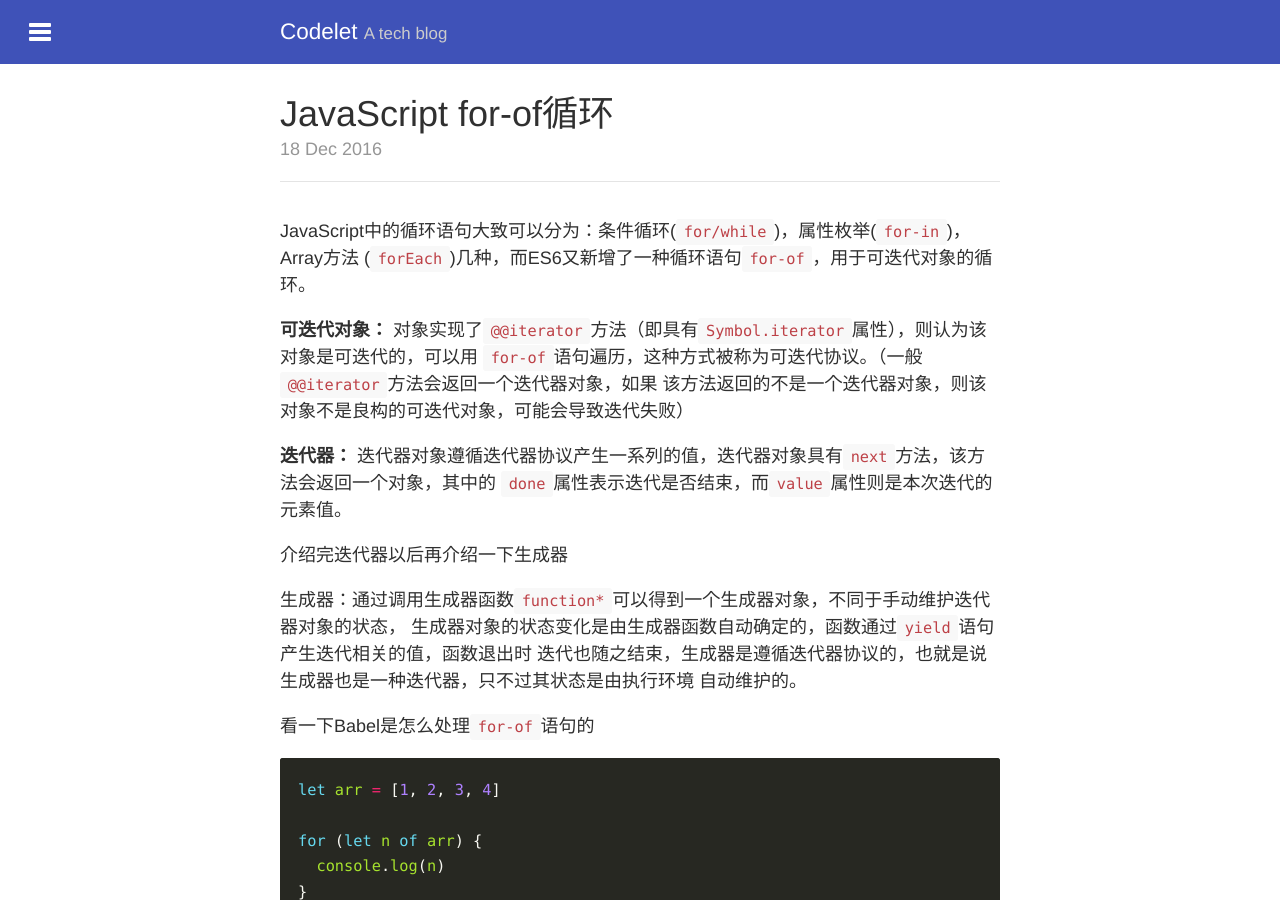
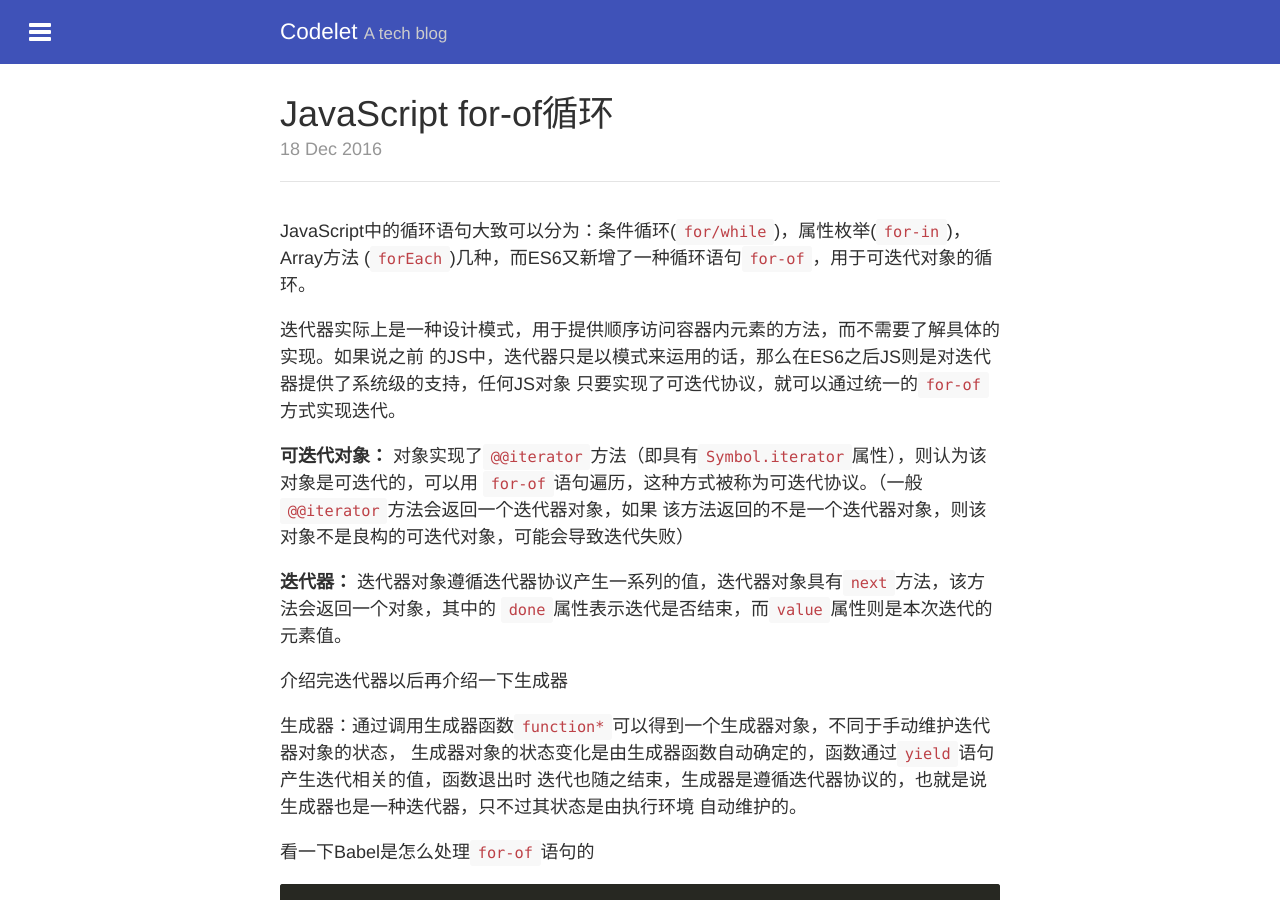
Before and after one commit to skylerlee/codelet, a Jekyll site: the page built from _posts/2016-12-18-javascript-for-of.md, in a window 1280 px wide and 900 px high. Built offline with Jekyll 4.4.1, drawn with Linux system fonts in a browser that asks for light colours.

Commit message:
Update post

```diff
--- a/_posts/2016-12-18-javascript-for-of.md
+++ b/_posts/2016-12-18-javascript-for-of.md
@@ -11,6 +11,9 @@ tags:
 JavaScript中的循环语句大致可以分为：条件循环(`for/while`)，属性枚举(`for-in`)，Array方法
 (`forEach`)几种，而ES6又新增了一种循环语句`for-of`，用于可迭代对象的循环。
 
+迭代器实际上是一种设计模式，用于提供顺序访问容器内元素的方法，而不需要了解具体的实现。如果说之前
+的JS中，迭代器只是以模式来运用的话，那么在ES6之后JS则是对迭代器提供了系统级的支持，任何JS对象
+只要实现了可迭代协议，就可以通过统一的`for-of`方式实现迭代。
 
 **可迭代对象：**
 对象实现了`@@iterator`方法（即具有`Symbol.iterator`属性），则认为该对象是可迭代的，可以用
```
